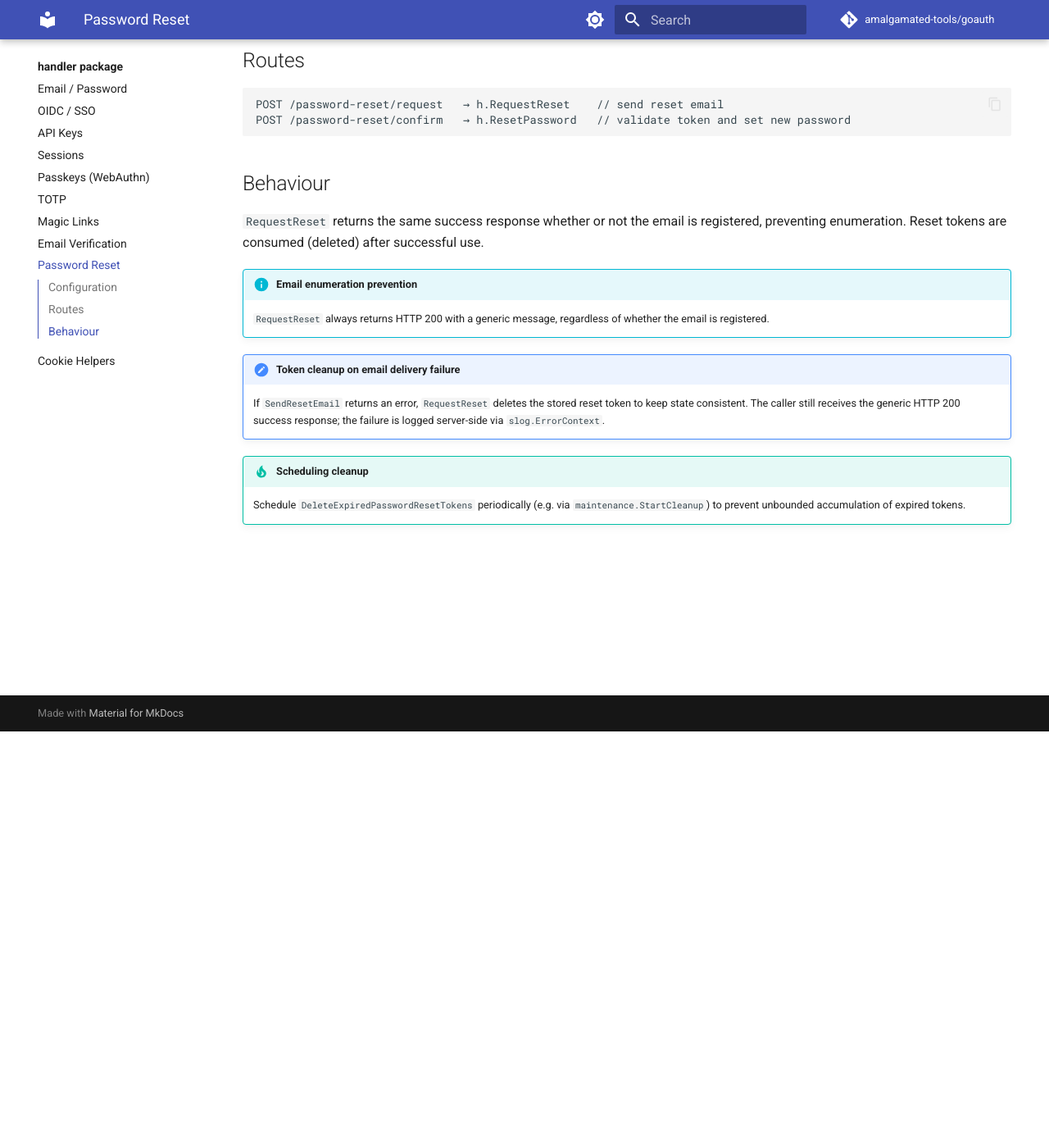
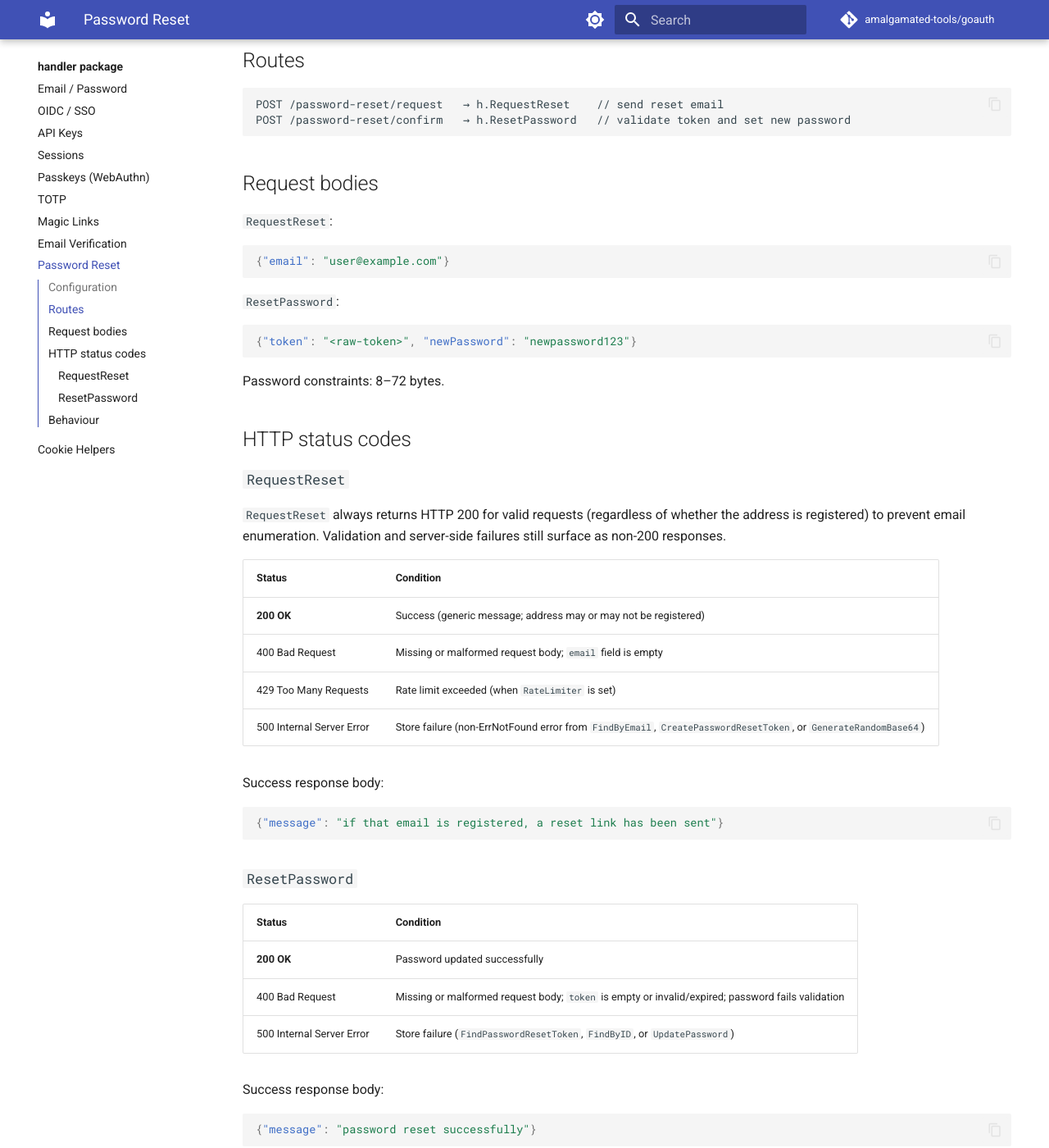
Before and after one commit to amalgamated-tools/goauth, an MkDocs documentation site: the page built from docs/handler/password-reset.md, in a window 1280 px wide and 1400 px high, scrolled down 508 px. Shown: the whole window at 82% size. Built offline with MkDocs 1.6.1 and Material for MkDocs 9.7.7, drawn with Linux system fonts in a browser that asks for light colours; comment, search, counter and statistics services are not loaded; some of the changed text lies outside the part shown.

Commit message:
docs: add missing response headers and password-reset HTTP status codes
- handler/password-reset.md: add request body formats and HTTP status
  codes tables for both RequestReset and ResetPassword. Documents the
  200 success response bodies, 400/429/500 error conditions for
  RequestReset, and 400/500 conditions for ResetPassword.

- handler/auth.md: note that Signup, Login, and RefreshToken set
  Cache-Control: no-store and Pragma: no-cache on their responses.

- handler/api-keys.md: note that Create sets Cache-Control: no-store
  and Pragma: no-cache to prevent the raw key from being cached.

- handler/magic-links.md: note that VerifyMagicLink sets
  Cache-Control: no-store and Pragma: no-cache.

- handler/passkeys.md: note that FinishAuthentication sets
  Cache-Control: no-store and Pragma: no-cache.

Co-authored-by: Copilot <223556219+Copilot@users.noreply.github.com>

````diff
--- a/docs/handler/password-reset.md
+++ b/docs/handler/password-reset.md
@@ -21,9 +21,54 @@ POST /password-reset/request   → h.RequestReset    // send reset email
 POST /password-reset/confirm   → h.ResetPassword   // validate token and set new password
 ```
 
+## Request bodies
+
+`RequestReset`:
+```json
+{"email": "user@example.com"}
+```
+
+`ResetPassword`:
+```json
+{"token": "<raw-token>", "newPassword": "newpassword123"}
+```
+
+Password constraints: 8–72 bytes.
+
+## HTTP status codes
+
+### `RequestReset`
+
+`RequestReset` always returns HTTP 200 for valid requests (regardless of whether the address is registered) to prevent email enumeration. Validation and server-side failures still surface as non-200 responses.
+
+| Status | Condition |
+|---|---|
+| **200 OK** | Success (generic message; address may or may not be registered) |
+| 400 Bad Request | Missing or malformed request body; `email` field is empty |
+| 429 Too Many Requests | Rate limit exceeded (when `RateLimiter` is set) |
+| 500 Internal Server Error | Store failure (non-ErrNotFound error from `FindByEmail`, `CreatePasswordResetToken`, or `GenerateRandomBase64`) |
+
+Success response body:
+```json
+{"message": "if that email is registered, a reset link has been sent"}
+```
+
+### `ResetPassword`
+
+| Status | Condition |
+|---|---|
+| **200 OK** | Password updated successfully |
+| 400 Bad Request | Missing or malformed request body; `token` is empty or invalid/expired; password fails validation |
+| 500 Internal Server Error | Store failure (`FindPasswordResetToken`, `FindByID`, or `UpdatePassword`) |
+
+Success response body:
+```json
+{"message": "password reset successfully"}
+```
+
 ## Behaviour
 
-`RequestReset` returns the same success response whether or not the email is registered, preventing enumeration. Reset tokens are consumed (deleted) after successful use.
+Reset tokens are consumed (deleted) after successful use.
 
 !!! info "Email enumeration prevention"
     `RequestReset` always returns HTTP 200 with a generic message, regardless of whether the email is registered.
````
Also changed, not shown: docs/handler/api-keys.md (+2 -0 lines), docs/handler/auth.md (+1 -1 lines), docs/handler/magic-links.md (+1 -1 lines), docs/handler/passkeys.md (+1 -1 lines).
